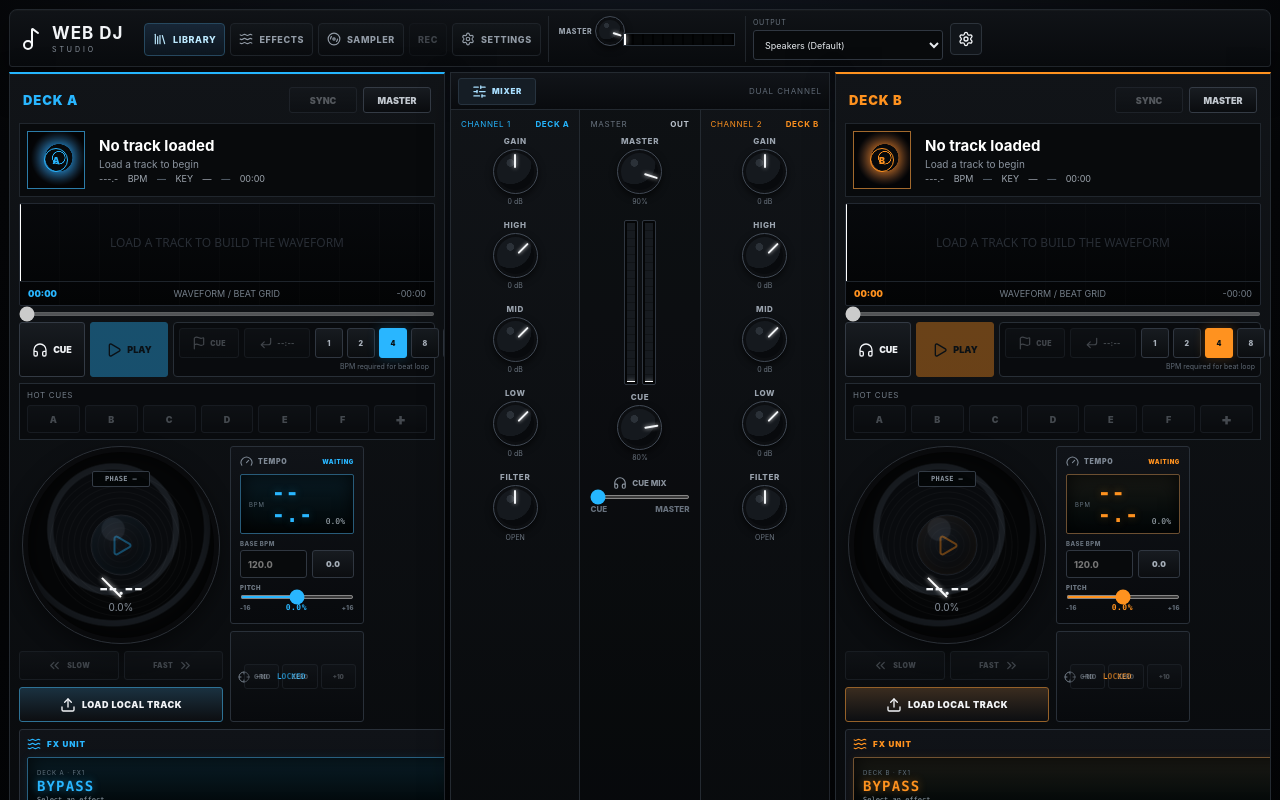
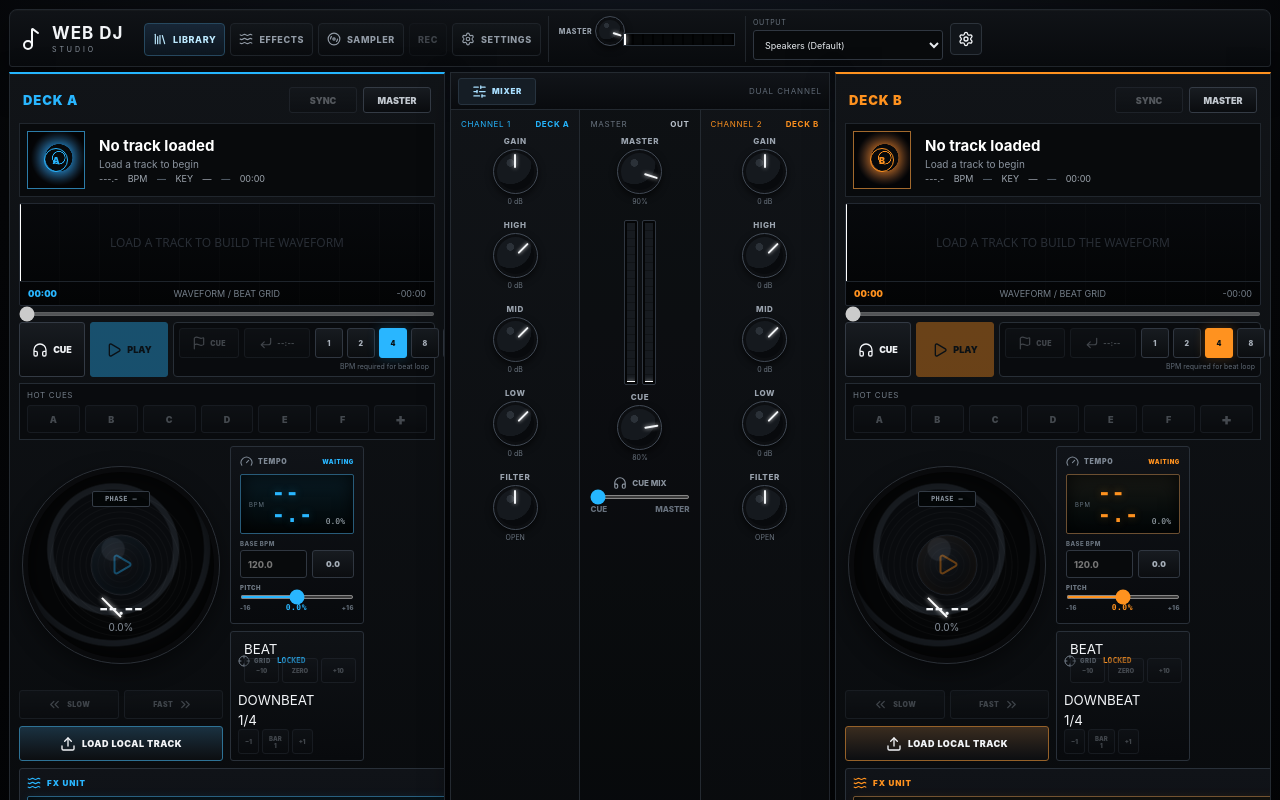
Before and after one commit to ShurexBRT/WebDJ, a React (Vite) app: page / in a window 1280 px wide. Shown: the top 800 px of the page. Built offline with nearby package versions, Linux system fonts and the light colour scheme.

Commit message:
Add downbeat bar alignment controls

```diff
--- a/src/components/BeatGridControls.tsx
+++ b/src/components/BeatGridControls.tsx
@@ -1,6 +1,6 @@
 import { Crosshair } from 'lucide-react'
 import { effectiveBpm } from '../audio/tempo'
-import { normalizeBeatOffset } from '../audio/beatGrid'
+import { normalizeBarOffset, normalizeBeatOffset } from '../audio/beatGrid'
 import { useMixerStore, type DeckId } from '../state/mixerStore'
 import './beatGrid.css'
 
@@ -9,6 +9,7 @@ const NUDGE_SECONDS = 0.01
 export function BeatGridControls({ deckId }: { deckId: DeckId }) {
   const deck = useMixerStore((state) => state.decks[deckId])
   const setBeatOffset = useMixerStore((state) => state.setDeckBeatOffset)
+  const setBarOffset = useMixerStore((state) => state.setDeckBarOffset)
   const bpm = effectiveBpm(deck.bpm, deck.pitchPercent)
   const disabled = bpm <= 0 || deck.duration <= 0
 
@@ -16,16 +17,29 @@ export function BeatGridControls({ deckId }: { deckId: DeckId }) {
     setBeatOffset(deckId, normalizeBeatOffset(value, bpm))
   }
 
+  const applyBarOffset = (value: number) => setBarOffset(deckId, normalizeBarOffset(value))
+
   return (
     <section className="beat-grid-controls" aria-label={`Beat grid deck ${deckId}`}>
       <div className="beat-grid-status">
         <span><Crosshair size={12} /> GRID</span>
         <strong>{disabled ? 'LOCKED' : `${Math.round(deck.beatOffsetSeconds * 1000)} ms`}</strong>
       </div>
-      <div className="beat-grid-actions">
-        <button type="button" aria-label={`Nudge beat grid earlier deck ${deckId}`} disabled={disabled} onClick={() => applyOffset(deck.beatOffsetSeconds - NUDGE_SECONDS)}>−10</button>
-        <button type="button" aria-label={`Reset beat grid deck ${deckId}`} disabled={disabled} onClick={() => applyOffset(0)}>ZERO</button>
-        <button type="button" aria-label={`Nudge beat grid later deck ${deckId}`} disabled={disabled} onClick={() => applyOffset(deck.beatOffsetSeconds + NUDGE_SECONDS)}>+10</button>
+      <div className="beat-grid-group">
+        <small>BEAT</small>
+        <div className="beat-grid-actions">
+          <button type="button" aria-label={`Nudge beat grid earlier deck ${deckId}`} disabled={disabled} onClick={() => applyOffset(deck.beatOffsetSeconds - NUDGE_SECONDS)}>−10</button>
+          <button type="button" aria-label={`Reset beat grid deck ${deckId}`} disabled={disabled} onClick={() => applyOffset(0)}>ZERO</button>
+          <button type="button" aria-label={`Nudge beat grid later deck ${deckId}`} disabled={disabled} onClick={() => applyOffset(deck.beatOffsetSeconds + NUDGE_SECONDS)}>+10</button>
+        </div>
+      </div>
+      <div className="beat-grid-group">
+        <small>DOWNBEAT {deck.barOffsetBeats + 1}/4</small>
+        <div className="beat-grid-actions">
+          <button type="button" aria-label={`Move downbeat earlier deck ${deckId}`} disabled={disabled} onClick={() => applyBarOffset(deck.barOffsetBeats - 1)}>−1</button>
+          <button type="button" aria-label={`Reset downbeat deck ${deckId}`} disabled={disabled} onClick={() => applyBarOffset(0)}>BAR 1</button>
+          <button type="button" aria-label={`Move downbeat later deck ${deckId}`} disabled={disabled} onClick={() => applyBarOffset(deck.barOffsetBeats + 1)}>+1</button>
+        </div>
       </div>
     </section>
   )
```
